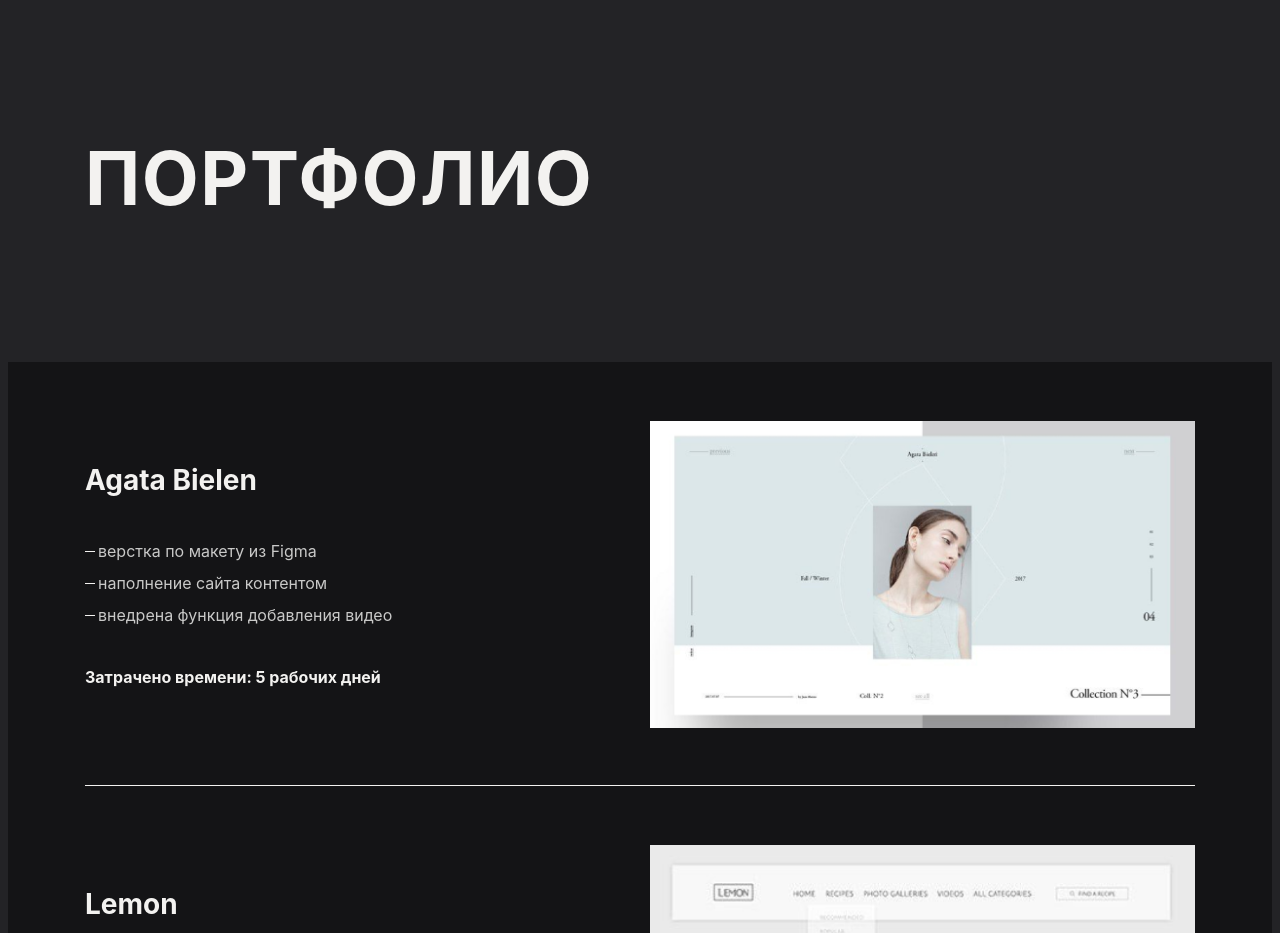
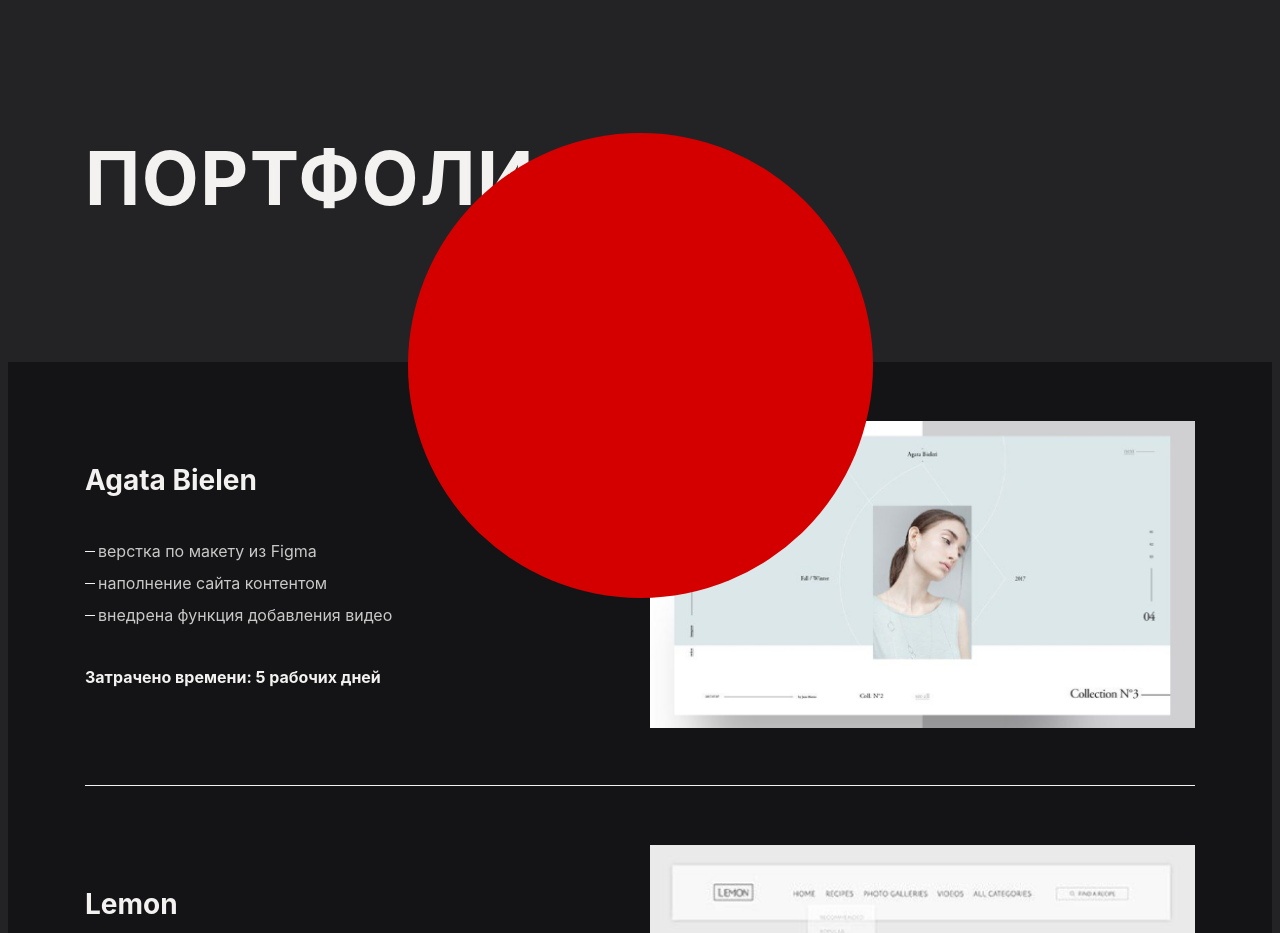
Before and after one commit to liza-artist/portfolio, a website built with webpack: page src/index.html in a window 1280 px wide. Shown: the part 2260-3193 px from the top of the page. Built offline with nearby package versions, Linux system fonts and the light colour scheme.

Commit message:
add styles

```diff
--- a/src/styles/main.scss
+++ b/src/styles/main.scss
@@ -492,7 +492,7 @@ body{
             font-size: 28px;
             margin-bottom: 69px;
         }
-       /*  &::after{
+        &::after{
             display: block;
             content: '';
             width: 465px;
@@ -503,11 +503,11 @@ body{
             background-size: contain;
             position: absolute;
             z-index: 1;
-            top: -20em;
+            top: 0em;
             left: 0;
             right: 0;
             margin: 0 auto;
-        } */
+        }
     }
 
     &__item{
```
Also changed, not shown: dist/styles/main.css.
